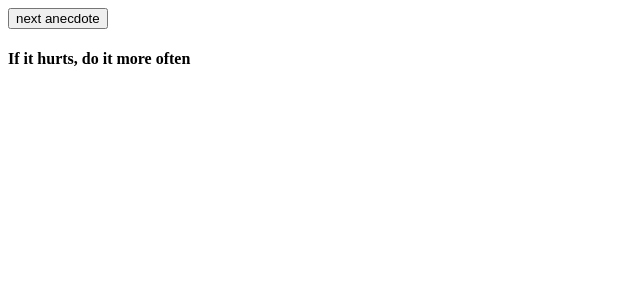
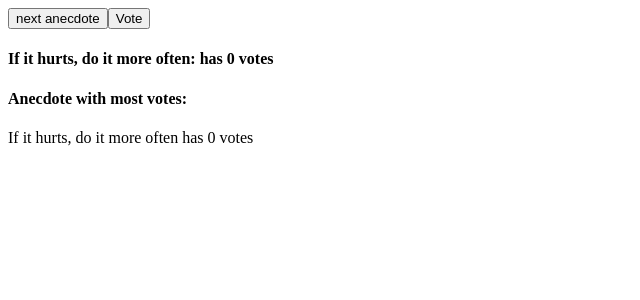
Before and after one commit to bishwasshrestha/React2021, a React (Create React App) app in the folder part1/: page / in a window 1280 px wide. Shown: the top 300 px of the page, without its empty margins (0-640 px from the left). Built offline with nearby package versions, Linux system fonts and the light colour scheme.

Commit message:
Introduction to React, Exercises 1.12, 1.13, 1.14 combined

```diff
--- a/part1/src/App.js
+++ b/part1/src/App.js
@@ -1,8 +1,6 @@
 import React, { useState } from 'react'
 
-
-
-const App = () => {
+var array = [0,0,0,0,0,0,0]
 const anecdotes = [
   'If it hurts, do it more often',
   'Adding manpower to a late software project makes it later!',
@@ -12,27 +10,41 @@ const App = () => {
   'Debugging is twice as hard as writing the code in the first place. Therefore, if you write the code as cleverly as possible, you are, by definition, not smart enough to debug it.',
   'Programming without an extremely heavy use of console.log is same as if a doctor would refuse to use x-rays or blood tests when diagnosing patients'
 ]
-   const voteArray = [0,0,0,0,0,0,0]
-   const max = anecdotes.length
+
+const App = () => {
+
+
   const [selected, setSelected] = useState(0)
   const [clicked, setClick] = useState([])
-console.log(selected)
+  const max = anecdotes.length
+
   const selectNumber = () =>{
     const randomNumber = Math.floor(Math.random()*max)
     setSelected(randomNumber)
   }
 
   const voteFunction = () =>{
-
+   setClick(array[selected]+=1)
   }
 
+  var maxVotes= 0
+  array.forEach(item => {
+    if(item > maxVotes)
+       maxVotes = item;
+  })
 
+var maxVotedQuote = array.indexOf(maxVotes)
+
+console.log(maxVotes, array)
   return (
     <div>
         <button onClick={selectNumber}> next anecdote </button>
+        <button onClick={voteFunction}> Vote</button>
       <h4>
-        {anecdotes[selected]}
+        <p>{anecdotes[selected]}: has {array[selected]} votes</p>
       </h4>
+      <h4>Anecdote with most votes: </h4>
+      <p>{anecdotes[maxVotedQuote]} has {maxVotes} votes</p>
     </div>
   )
 }
```
Lines whose indentation alone changed are shown as unchanged.
